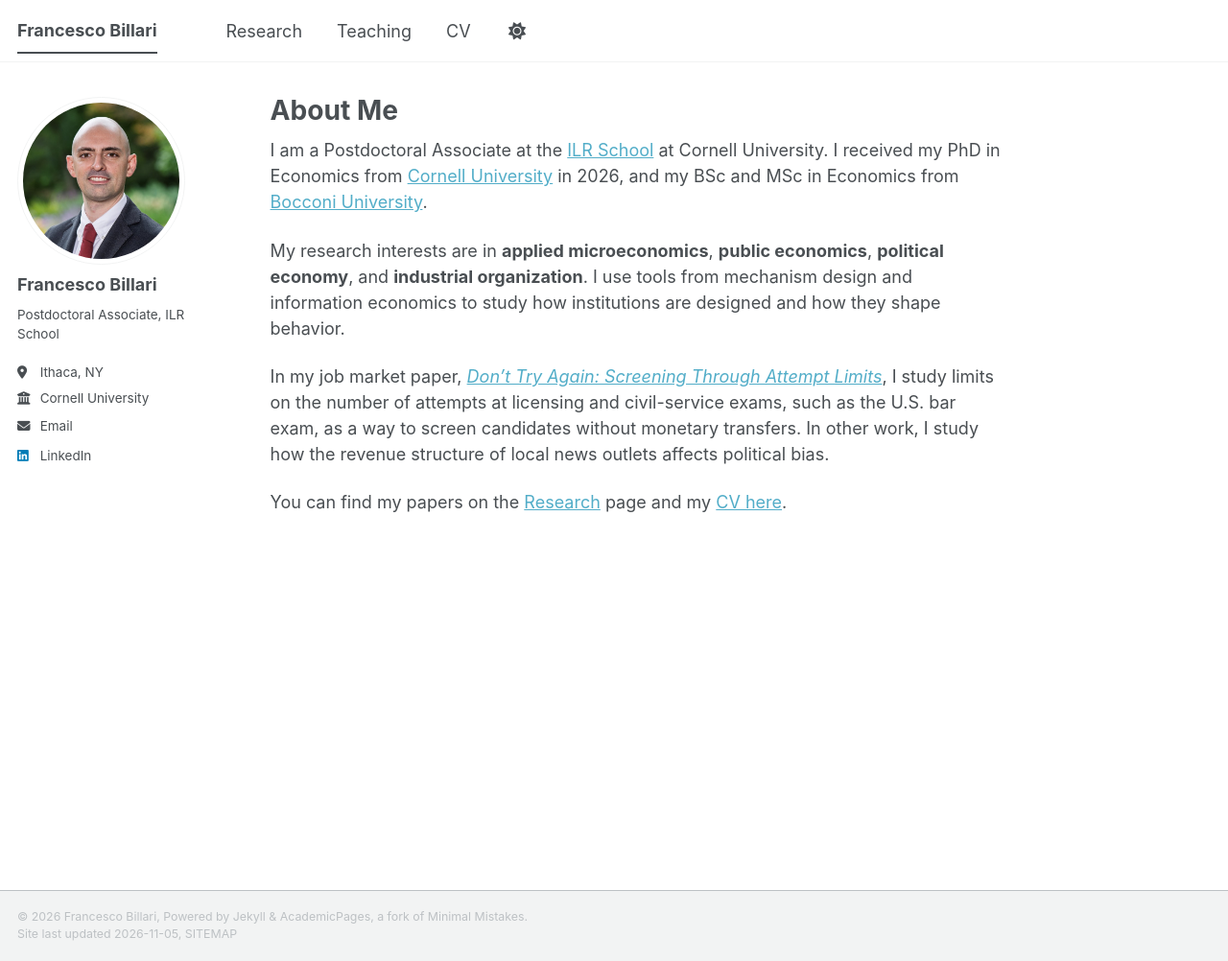
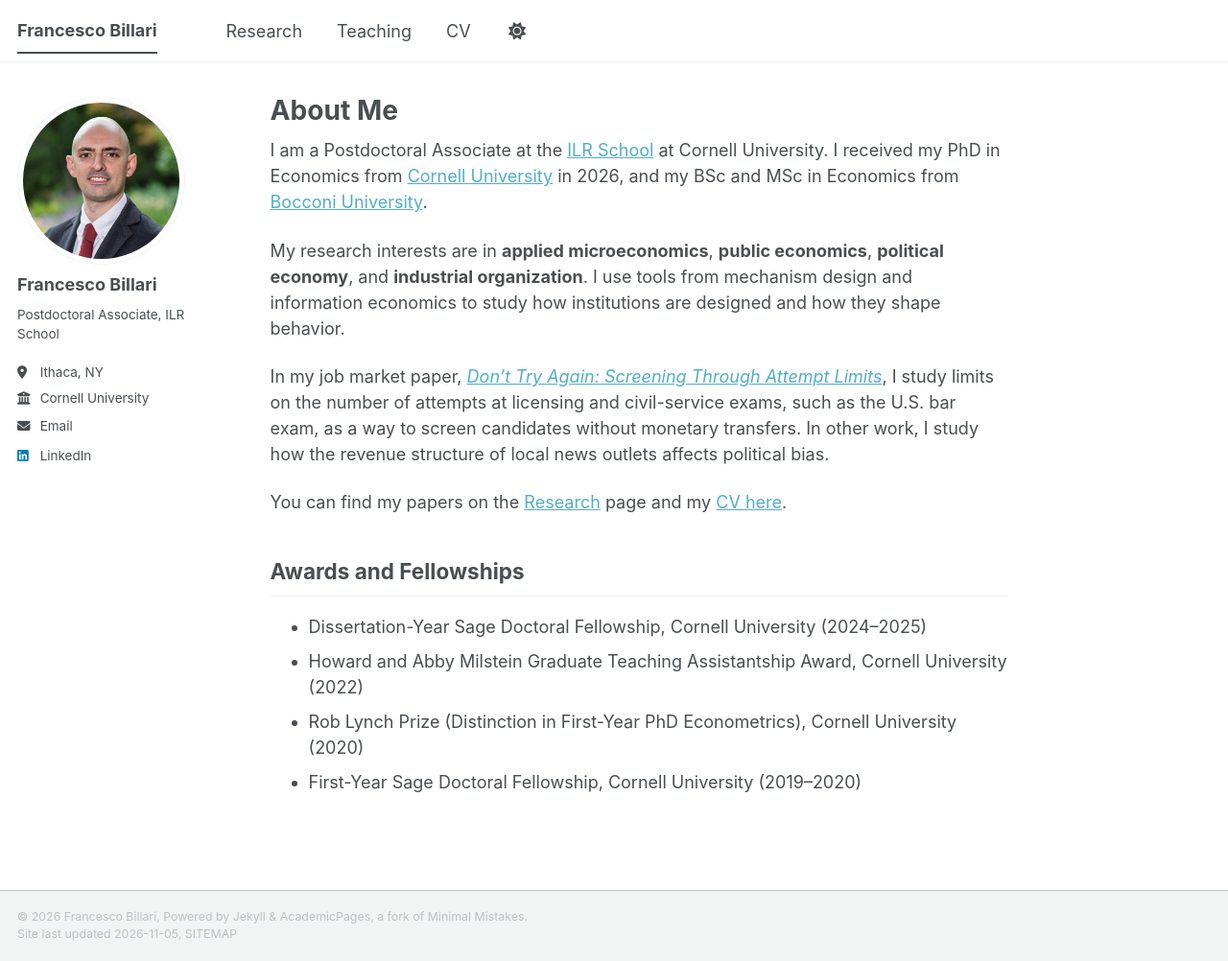
Before and after one commit to fbillari/fbillari.github.io, a Jekyll site: the page built from _pages/about.md, in a window 1280 px wide and 1002 px high. Shown: the whole window at 96% size. Built offline with Jekyll 4.4.1, drawn with Linux system fonts in a browser that asks for light colours; a script bundle is joined from its source files by our own code; a style sheet for code colours, icons or effects is not loaded.

Commit message:
Add files via upload

```diff
--- a/_pages/about.md
+++ b/_pages/about.md
@@ -14,3 +14,10 @@ My research interests are in **applied microeconomics**, **public economics**, *
 In my job market paper, [*Don't Try Again: Screening Through Attempt Limits*](/files/Billari_Dont_Try_Again.pdf), I study limits on the number of attempts at licensing and civil-service exams, such as the U.S. bar exam, as a way to screen candidates without monetary transfers. In other work, I study how the revenue structure of local news outlets affects political bias.
 
 You can find my papers on the [Research](/research/) page and my [CV here](/files/Francesco_Billari_CV.pdf).
+
+## Awards and Fellowships
+
+- Dissertation-Year Sage Doctoral Fellowship, Cornell University (2024–2025)
+- Howard and Abby Milstein Graduate Teaching Assistantship Award, Cornell University (2022)
+- Rob Lynch Prize (Distinction in First-Year PhD Econometrics), Cornell University (2020)
+- First-Year Sage Doctoral Fellowship, Cornell University (2019–2020)
```
Also changed, not shown: _pages/research.md (+4 -0 lines), 1 other file.
